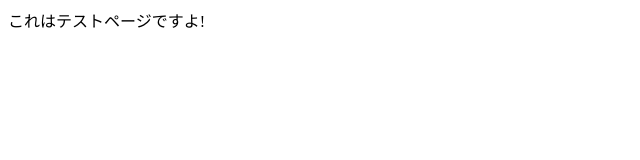
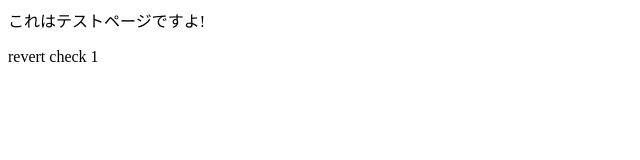
Before and after one commit to norixx/gittest, a plain HTML site: page index.html in a window 1280 px wide. Shown: the full height of the page, 0-640 px from the left. Drawn offline with Linux system fonts and the light colour scheme.

Commit message:
revert check 1

```diff
--- a/index.html
+++ b/index.html
@@ -9,6 +9,6 @@
 <body>
   これはテストページですよ!
 
-
+  <p>revert check 1</p>
 </body>
 </html>
```
